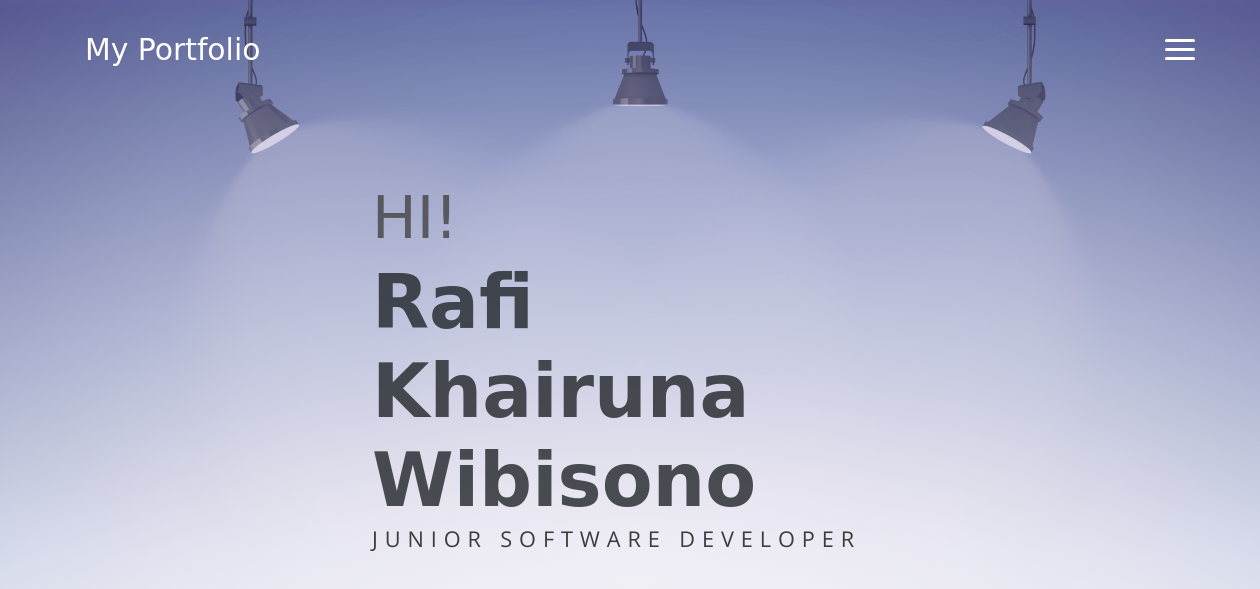
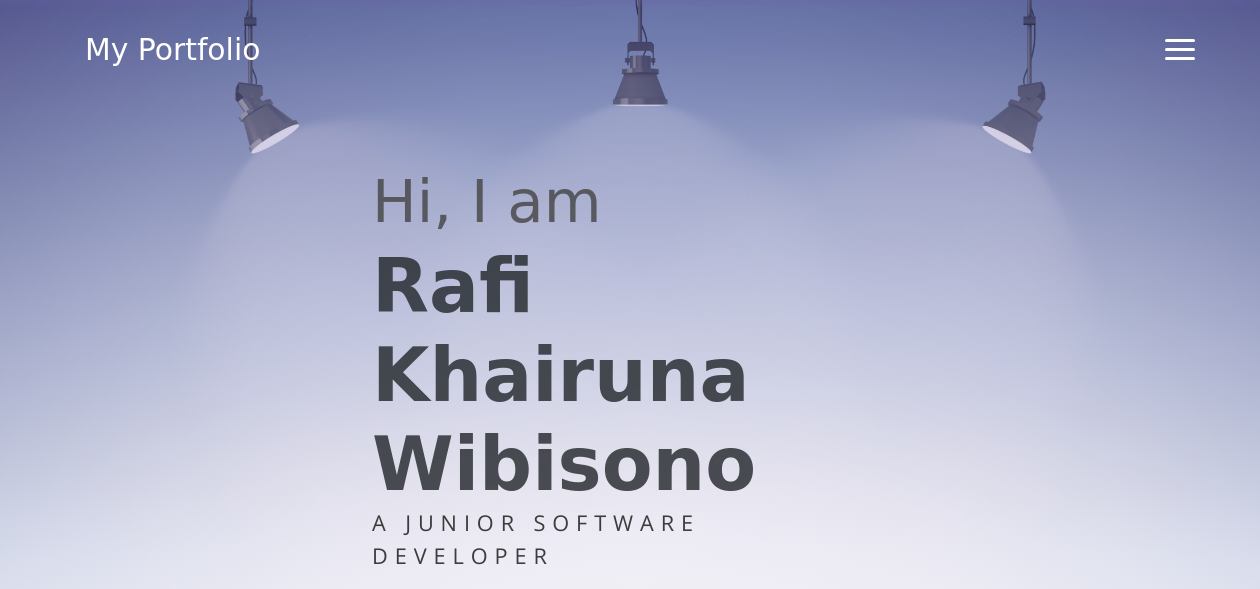
Before and after one commit to rafikhai/rafikhai.github.io, a plain HTML site: page index.html in a window 1280 px wide. Shown: the top 589 px of the page, 0-1260 px from the left. Drawn offline with nearby package versions, Linux system fonts and the light colour scheme; a web font is replaced by a local one.

Commit message:
edit header

```diff
--- a/index.html
+++ b/index.html
@@ -73,10 +73,10 @@
       <div class="overlay"></div>
       <div class="header-content container">
         <h1 class="header-title">
-          <span class="up">HI!</span>
+          <span class="up">Hi, I am </span>
           <span class="down">Rafi Khairuna Wibisono</span>
         </h1>
-        <p class="header-subtitle">JUNIOR SOFTWARE DEVELOPER</p>
+        <p class="header-subtitle">A JUNIOR SOFTWARE DEVELOPER</p>
         <p></p>
 
         <a href="https://github.com/rafikhai">
```
